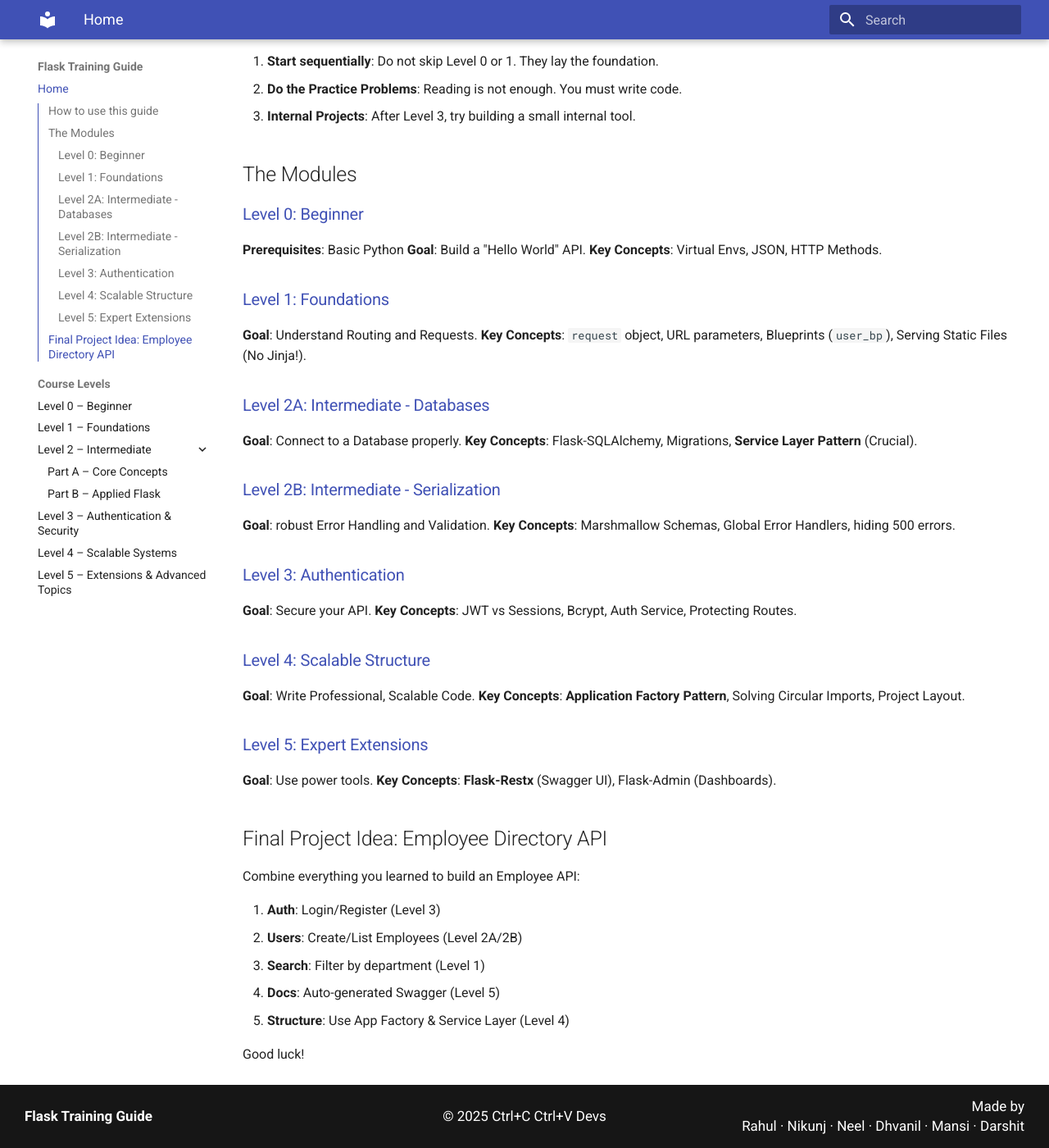
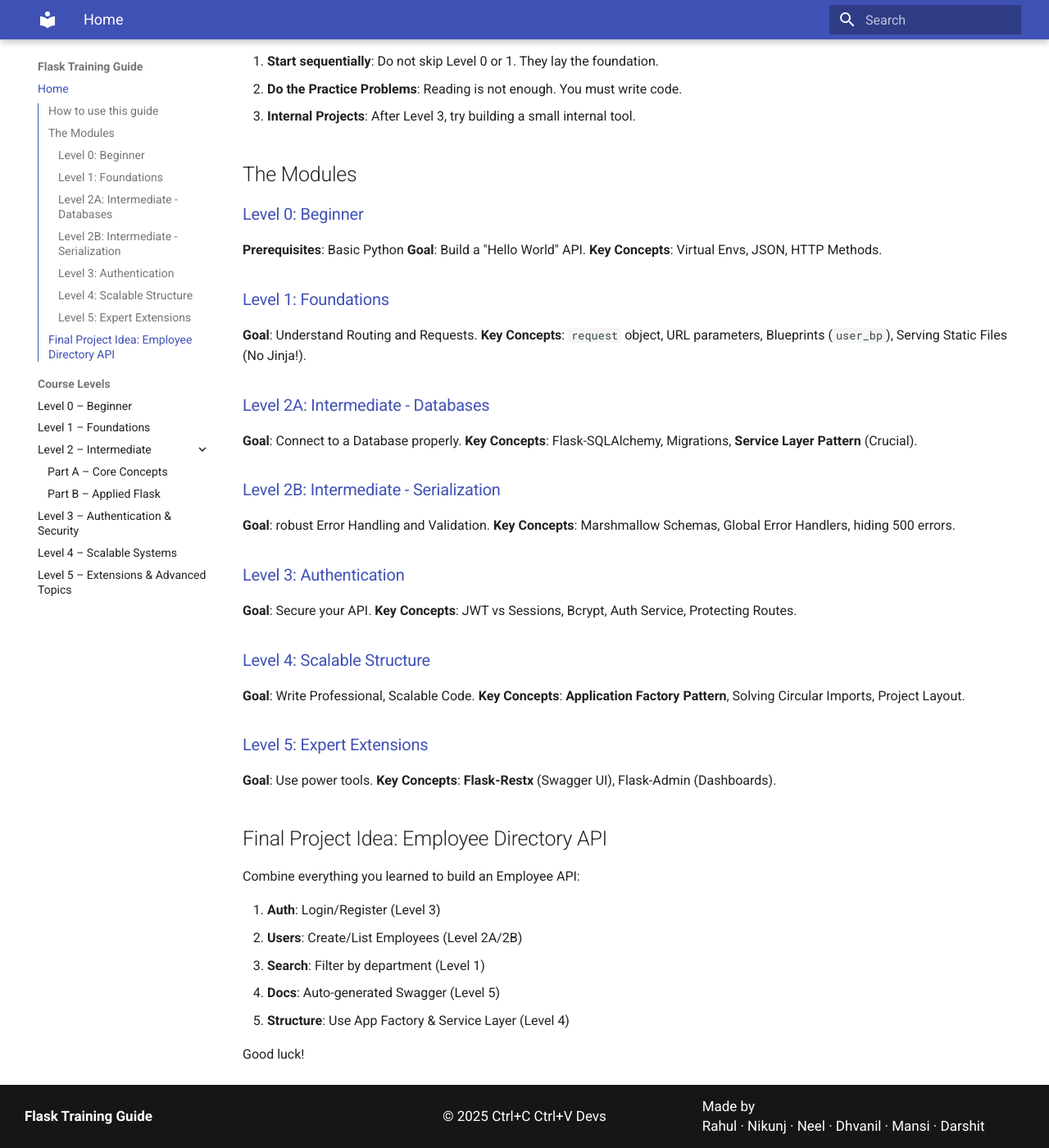
Before and after one commit to pragnakalpdev54/Flask, an MkDocs documentation site: the page built from docs/index.md, in a window 1280 px wide and 1400 px high, scrolled down 234 px. Shown: the whole window at 82% size. Built offline with MkDocs 1.6.1 and Material for MkDocs 9.7.7, drawn with Linux system fonts in a browser that asks for light colours.

Commit message:
updated footer

```diff
--- a/overrides/assets/stylesheets/footer.css
+++ b/overrides/assets/stylesheets/footer.css
@@ -17,7 +17,7 @@
 }
 
 .footer-right {
-  text-align: right;
+  text-align: left;   /* 👈 LEFT aligned now */
   line-height: 1.4;
 }
 
--- a/overrides/partials/footer.html
+++ b/overrides/partials/footer.html
@@ -2,17 +2,14 @@
   <div class="md-footer-meta md-typeset">
     <div class="md-footer-meta__inner md-grid footer-custom">
 
-      <!-- Section 1 -->
       <div class="footer-col footer-left">
         <strong>Flask Training Guide</strong>
       </div>
 
-      <!-- Section 2 -->
       <div class="footer-col footer-center">
         © 2025 Ctrl+C Ctrl+V Devs
       </div>
 
-      <!-- Section 3 -->
       <div class="footer-col footer-right">
         Made by<br>
         Rahul · Nikunj · Neel · Dhvanil · Mansi · Darshit
```
